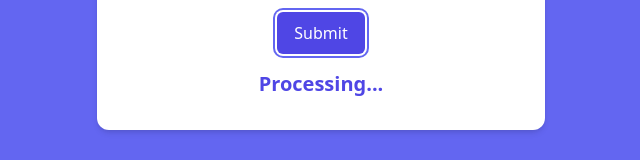
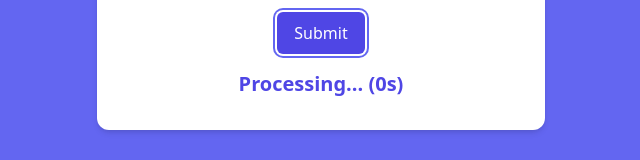
Before and after one commit to ishan0102/video-qa, a Next.js app in the folder demo/: page / in a window 1280 px wide. Both pictures are taken after typing "Sample", "Sample" into the empty fields and a click on the button "Submit". Shown: the part 328-488 px from the top of the page, without its empty margins (319-959 px from the left). Built offline with nearby package versions, Linux system fonts and the light colour scheme; no server answers.

Commit message:
Add a timer

```diff
--- a/demo/src/pages/index.js
+++ b/demo/src/pages/index.js
@@ -9,6 +9,7 @@ const Home = () => {
   const [jobId, setJobId] = useState('');
   const [processing, setProcessing] = useState(false);
   const [answer, setAnswer] = useState('');
+  const [pollcount, setPollcount] = useState(0);
 
   const handleSubmit = async (e) => {
     e.preventDefault();
@@ -57,8 +58,9 @@ const Home = () => {
         setAnswer(parsedData.gpt_output);
       } else {
         console.log('Job is still processing...');
+        setPollcount((prevCount) => prevCount + 1);
       }
-    }, 2000); // Poll every 2 seconds
+    }, 1000); // Poll every 1 seconds
   };
 
   return (
@@ -102,7 +104,7 @@ const Home = () => {
           )}
           {processing && (
             <div className="text-center">
-              <p className="mt-4 text-xl text-indigo-600 font-bold">Processing...</p>
+              <p className="mt-4 text-xl text-indigo-600 font-bold">Processing... ({pollcount}s)</p>
             </div>
           )}
         </div>
```
